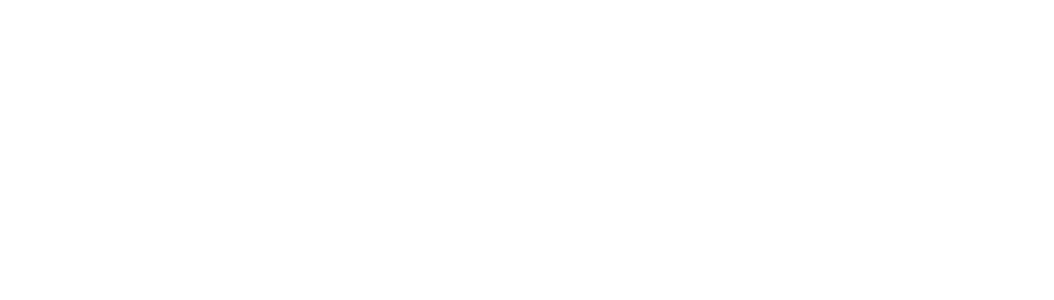
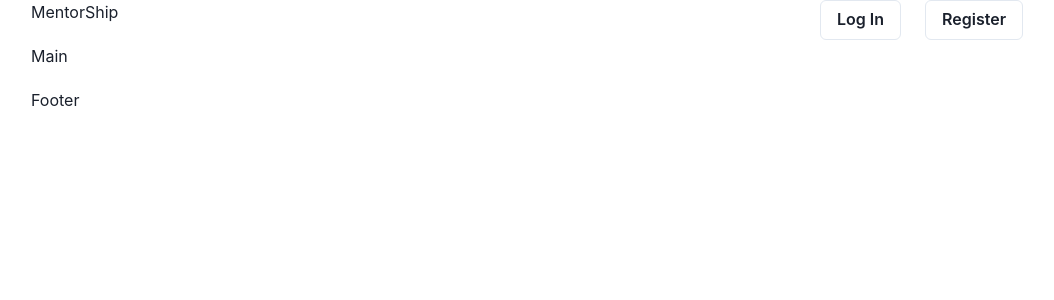
Before and after one commit to jtabba/CDW-1, a React (Create React App) app in the folder frontend/: page / in a window 1280 px wide. Shown: the top 300 px of the page, without its empty margins (113-1167 px from the left). Built offline with nearby package versions, Linux system fonts and the light colour scheme; the HTML template or start-up script is replaced by a standard one.

Commit message:
Create layout and navbar components.

```diff
--- a/frontend/src/App.tsx
+++ b/frontend/src/App.tsx
@@ -1,10 +1,58 @@
 import React from 'react';
-import { ChakraProvider } from '@chakra-ui/react'
+import { Container, Grid, ChakraProvider, GridItem } from '@chakra-ui/react'
 import theme from './theme';
+import NavBar from './components/NavBar';
+/*
+Container - to control width of page
+  Grid component for layout
+    Grid Item
+      NavBar component (create)
+        Flex component
+          Logo component
+          (conditional rendering for nav links?)
+          Button group component
+            Button
+            Button
+    Grid Item
+      Main component (create)
+        Flex components
+          Box
+            Heading
+            Text
+          Button
+        Flex components
+          Box
+        Flex components
+    Grid Item
+      Footer component (create)
+        Box component for copyright
+        Box component for links
 
+*/
 function App() {
   return (
     <ChakraProvider theme={theme}>
+      <Container
+        margin='auto'
+        maxWidth='80%'
+      >
+        <Grid
+          templateRows='repeat(3, 1fr)'
+          gap={1}
+        >
+          <GridItem
+            className='header'
+          >
+            <NavBar isLoggedIn={false}/>
+          </GridItem>
+          <GridItem className='main'>
+            Main
+          </GridItem>
+          <GridItem className='footer'>
+            Footer
+          </GridItem>
+        </Grid>
+      </Container>
     </ChakraProvider>
   )
 }
--- /dev/null
+++ b/frontend/src/components/AuthButtons.tsx
@@ -0,0 +1,16 @@
+import { Flex, ButtonGroup, Button } from "@chakra-ui/react";
+
+const AuthButtons = () => {
+    return (
+        <Flex>
+            <ButtonGroup
+                variant='outline' spacing='6'
+            >
+                <Button>Log In</Button>
+                <Button>Register</Button>
+            </ButtonGroup>
+        </Flex>
+    )
+};
+
+export default AuthButtons;
--- /dev/null
+++ b/frontend/src/components/Logo.tsx
@@ -0,0 +1,14 @@
+import { Text, Flex } from '@chakra-ui/react';
+
+
+const Logo = () => {
+    return (
+        <Flex className='logo'>
+            <Text>
+                MentorShip
+            </Text>
+        </Flex>
+    )
+};
+
+export default Logo;
--- /dev/null
+++ b/frontend/src/components/NavBar.tsx
@@ -0,0 +1,21 @@
+import { Avatar, Flex } from '@chakra-ui/react';
+import Logo from './Logo';
+import AuthButtons from './AuthButtons';
+//import NavLinks from './NavLinks';
+
+interface NavBarProps {
+    isLoggedIn: boolean,
+}
+
+const NavBar = (props : NavBarProps) => {
+    const { isLoggedIn } = props;
+    return (
+        <Flex justifyContent='space-between'>
+            <Logo />
+            {/*isLoggedIn ? <NavLinks /> : null */}
+            {isLoggedIn ? <Avatar /> : <AuthButtons />}
+        </Flex>
+    )
+};
+
+export default NavBar;
--- /dev/null
+++ b/frontend/src/components/NavLinks.tsx
@@ -0,0 +1,5 @@
+const NavLinks = () => {
+
+};
+
+export default NavLinks;
```
